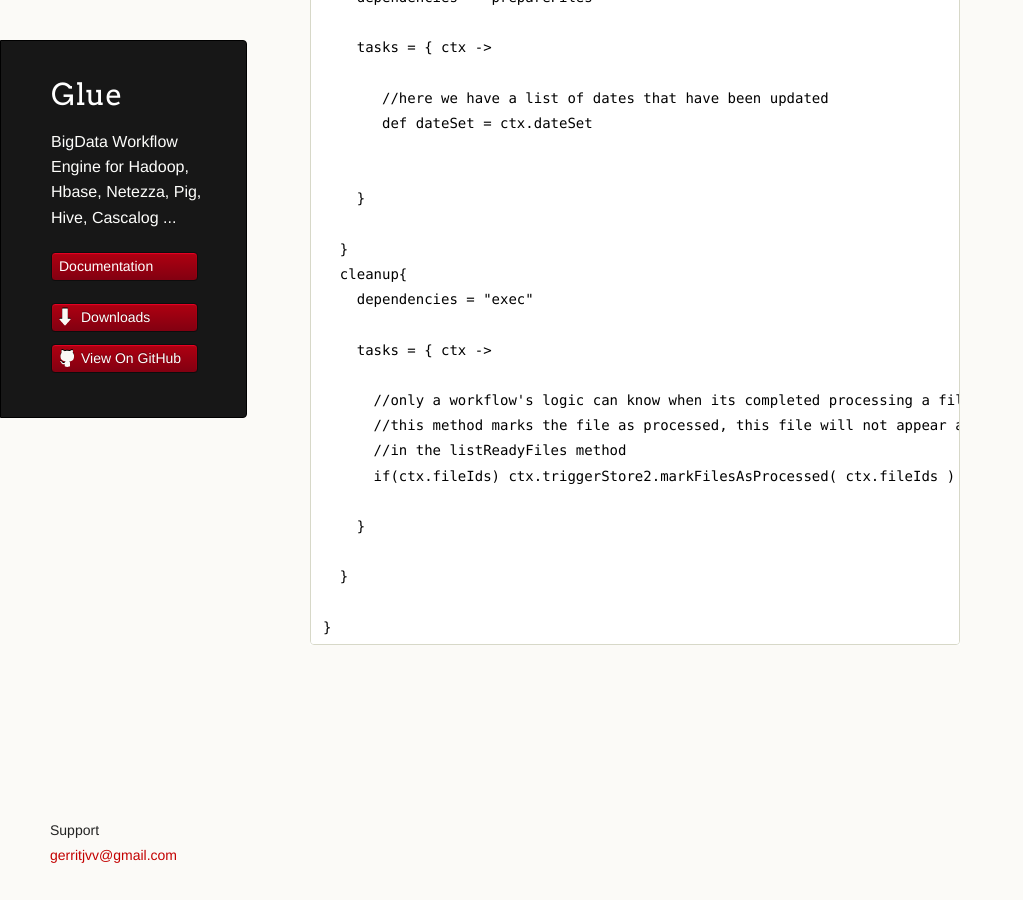
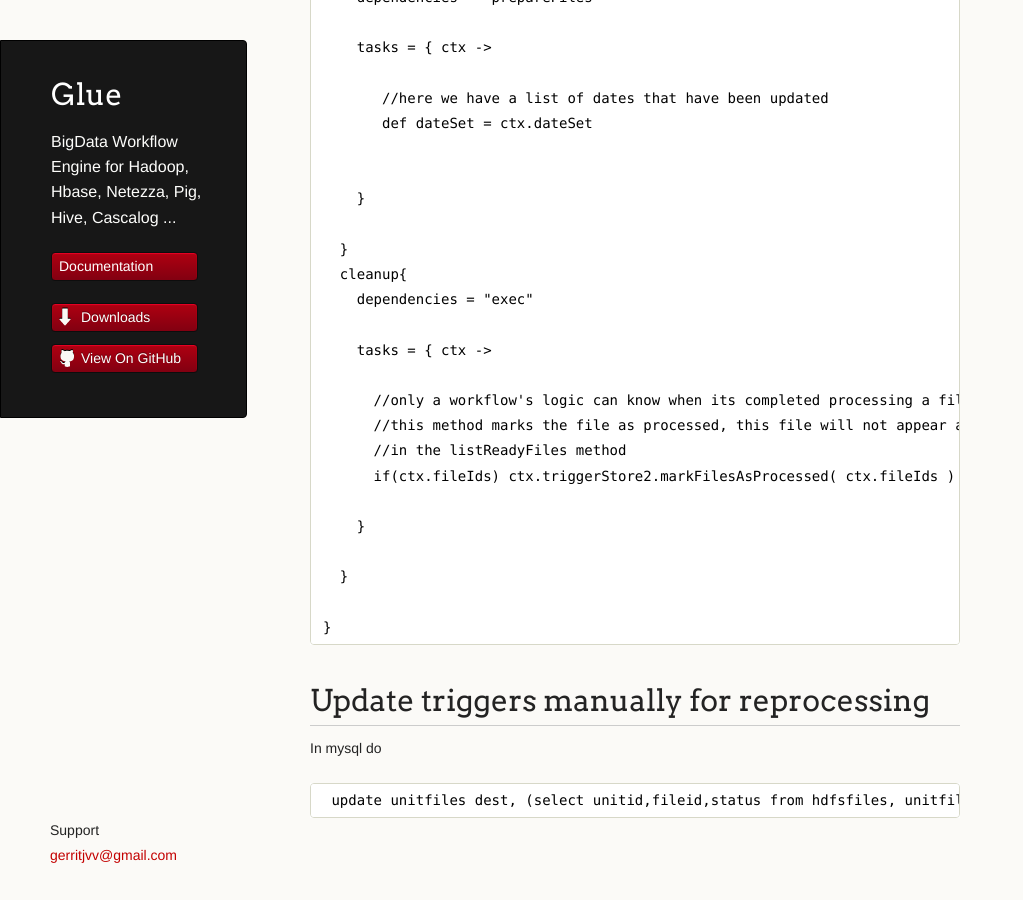
Before and after one commit to gerritjvv/glue, a Jekyll site: the page built from triggers.markdown, in a window 1280 px wide and 900 px high, scrolled down 4779 px. Shown: the whole window, without its empty margins (0-1023 px from the left). Built offline with Jekyll 4.4.1, drawn with Linux system fonts in a browser that asks for light colours; Markdown is read by kramdown in place of the engine named in the settings.

Commit message:
add triggers update sql

```diff
--- a/triggers.markdown
+++ b/triggers.markdown
@@ -206,3 +206,11 @@
 	  }
 
 	}
+
+
+# Update triggers manually for reprocessing
+
+In mysql do
+
+
+     update unitfiles dest, (select unitid,fileid,status from hdfsfiles, unitfiles where unitid in ($list-of-unitids-from-unittriggers) and fileid=id and path like '%year=$yearPartition/month=$month/day=$day%') src set dest.status="ready" where dest.status="processed" and dest.unitid=src.unitid and dest.fileid=src.fileid ;
```
